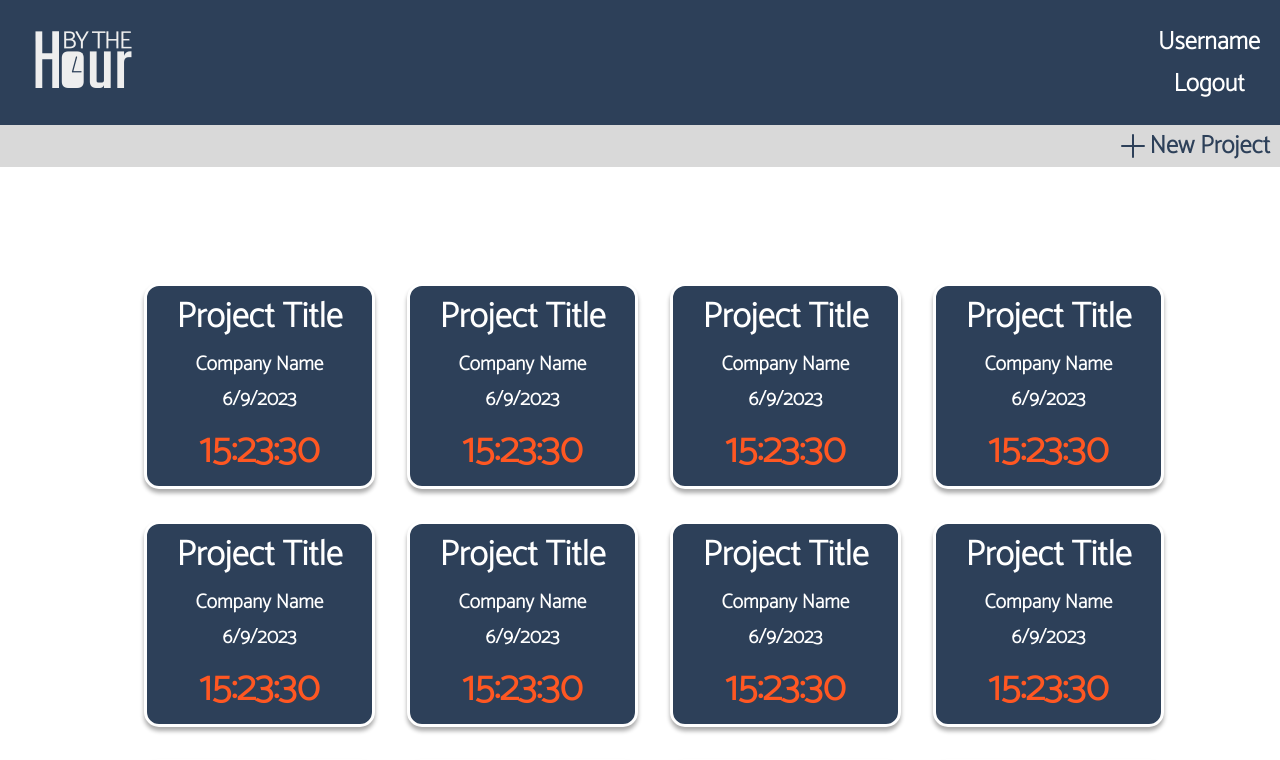
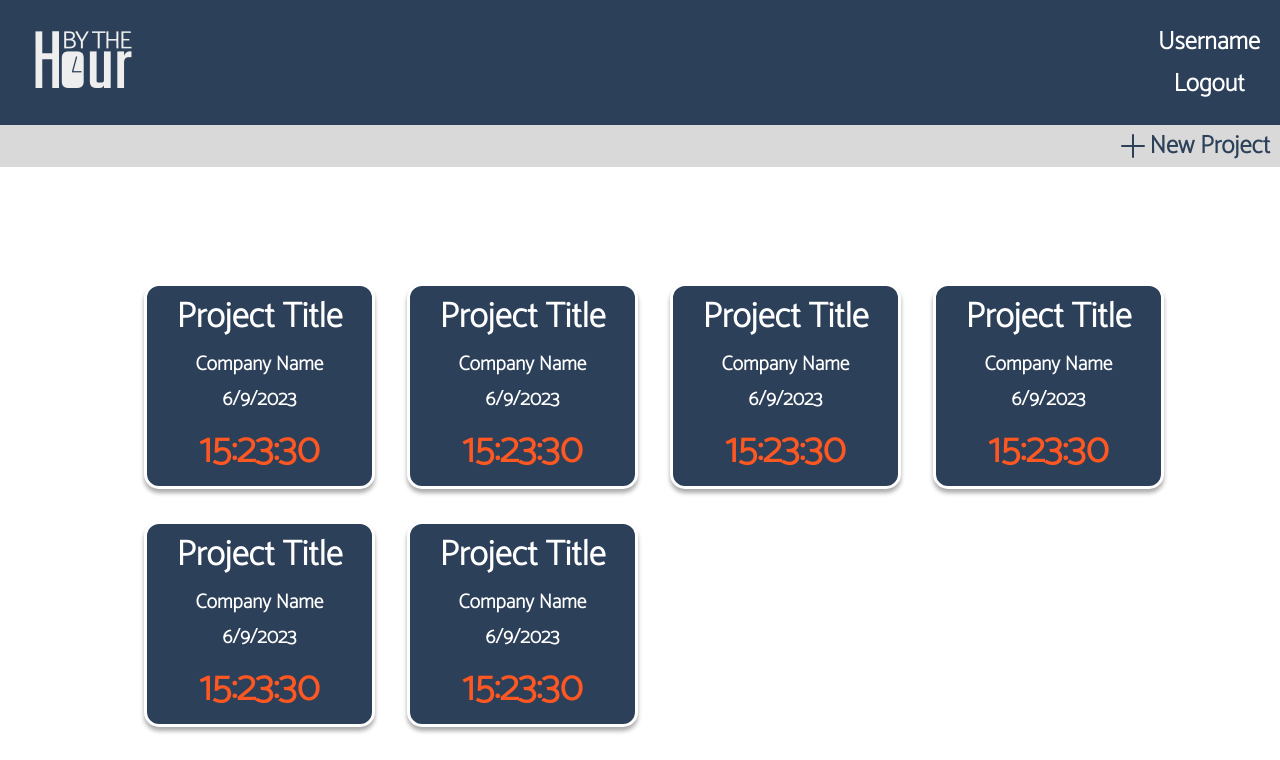
Before and after one commit to Chodges86/DevMountain-specs-capstone, a React (Create React App) app: page /dash in a window 1280 px wide. Shown: the top 760 px of the page. Built offline with nearby package versions, Linux system fonts and the light colour scheme.

Commit message:
Setup ProjectContext and route for the Selected Project page

```diff
--- a/src/App.js
+++ b/src/App.js
@@ -5,6 +5,7 @@ import LoginPage from './pages/LoginPage';
 import Header from './components/Header';
 import Register from './pages/RegisterPage';
 import Dashboard from './pages/Dashboard'
+import SelectedProject from './pages/SelectedProjectPage';
 
 function App() {
   return (
@@ -14,6 +15,7 @@ function App() {
         <Route index element={<LoginPage/>}/>
         <Route path='register' element={<Register/>}/>
         <Route path='dash' element={<Dashboard/>}/>
+        <Route path='project' element={<SelectedProject/>}/>
         </Routes>
     </div>
   );
--- a/src/components/ProjectCard.jsx
+++ b/src/components/ProjectCard.jsx
@@ -1,10 +1,29 @@
-import React from "react";
+import React, { useContext, useEffect, useState } from "react";
+import { useNavigate } from "react-router-dom";
+import ProjectContext from "../store/projectContext";
 
 import classes from "./ProjectCard.module.css";
 
 const ProjectCard = (props) => {
+  const [didNavigate, setDidNavigate] = useState()
+  const navigate = useNavigate()
+
+  const projCtx = useContext(ProjectContext)
+
+  useEffect(() =>{
+    if(didNavigate) {
+      navigate('/project')
+    }
+  },[didNavigate])
+
+  const projectClickedHandler = () => {
+    console.log(props.id)
+    projCtx.setProject(props)
+    setDidNavigate(true)
+  }
+
   return (
-      <div className={classes.card}>
+      <div className={classes.card} onClick={projectClickedHandler}>
         <h1>{props.name}</h1>
         <h2>{props.companyName}</h2>
         <h2>{props.lastDate}</h2>
--- a/src/index.js
+++ b/src/index.js
@@ -6,12 +6,16 @@ import reportWebVitals from "./reportWebVitals";
 
 import { BrowserRouter } from "react-router-dom";
 
+import { ProjectContextProvider } from "./store/projectContext";
+
 const root = ReactDOM.createRoot(document.getElementById("root"));
 root.render(
   <React.StrictMode>
-    <BrowserRouter>
-      <App />
-    </BrowserRouter>
+    <ProjectContextProvider>
+      <BrowserRouter>
+        <App />
+      </BrowserRouter>
+    </ProjectContextProvider>
   </React.StrictMode>
 );
 
--- a/src/pages/Dashboard.jsx
+++ b/src/pages/Dashboard.jsx
@@ -9,114 +9,53 @@ const DUMMY_PROJECTS = [
     companyName: "Company Name",
     lastDate: "6/9/2023",
     hours: "15:23:30",
+    id: 1,
   },
   {
     projectName: "Project Title",
     companyName: "Company Name",
     lastDate: "6/9/2023",
     hours: "15:23:30",
+    id: 2,
   },
   {
     projectName: "Project Title",
     companyName: "Company Name",
     lastDate: "6/9/2023",
     hours: "15:23:30",
+    id: 3,
   },
   {
     projectName: "Project Title",
     companyName: "Company Name",
     lastDate: "6/9/2023",
     hours: "15:23:30",
+    id: 4,
   },
   {
     projectName: "Project Title",
     companyName: "Company Name",
     lastDate: "6/9/2023",
     hours: "15:23:30",
+    id: 5,
   },
   {
     projectName: "Project Title",
     companyName: "Company Name",
     lastDate: "6/9/2023",
     hours: "15:23:30",
-  },
-  {
-    projectName: "Project Title",
-    companyName: "Company Name",
-    lastDate: "6/9/2023",
-    hours: "15:23:30",
-  },
-  {
-    projectName: "Project Title",
-    companyName: "Company Name",
-    lastDate: "6/9/2023",
-    hours: "15:23:30",
-  },
-  {
-    projectName: "Project Title",
-    companyName: "Company Name",
-    lastDate: "6/9/2023",
-    hours: "15:23:30",
-  },
-  {
-    projectName: "Project Title",
-    companyName: "Company Name",
-    lastDate: "6/9/2023",
-    hours: "15:23:30",
-  },
-  {
-    projectName: "Project Title",
-    companyName: "Company Name",
-    lastDate: "6/9/2023",
-    hours: "15:23:30",
-  },
-  {
-    projectName: "Project Title",
-    companyName: "Company Name",
-    lastDate: "6/9/2023",
-    hours: "15:23:30",
-  },
-  {
-    projectName: "Project Title",
-    companyName: "Company Name",
-    lastDate: "6/9/2023",
-    hours: "15:23:30",
-  },
-  {
-    projectName: "Project Title",
-    companyName: "Company Name",
-    lastDate: "6/9/2023",
-    hours: "15:23:30",
-  },
-  {
-    projectName: "Project Title",
-    companyName: "Company Name",
-    lastDate: "6/9/2023",
-    hours: "15:23:30",
-  },
-  {
-    projectName: "Project Title",
-    companyName: "Company Name",
-    lastDate: "6/9/2023",
-    hours: "15:23:30",
-  },
-  {
-    projectName: "Project Title",
-    companyName: "Company Name",
-    lastDate: "6/9/2023",
-    hours: "15:23:30",
+    id: 6,
   },
 ];
 
-const UserPortal = () => {
-
-    const calcHeight = (DUMMY_PROJECTS.length / 4) * 200
-
+const Dashboard = () => {
   return (
     <div className={classes.parentContainer}>
-        <div style={{ height: calcHeight }} className={classes.container}>
+      <div className={classes.container}>
         {DUMMY_PROJECTS.map((project) => (
           <ProjectCard
+            key={project.id}
+            id={project.id}
             name={project.projectName}
             companyName={project.companyName}
             lastDate={project.lastDate}
@@ -128,4 +67,4 @@ const UserPortal = () => {
   );
 };
 
-export default UserPortal;
+export default Dashboard;
--- a/src/pages/Dashboard.module.css
+++ b/src/pages/Dashboard.module.css
@@ -11,6 +11,7 @@
   flex-direction: column;
   flex-wrap: wrap; */
   display: grid;
+  justify-items: center;
   grid-template-columns: 1fr 1fr 1fr 1fr;
   width: 80%;
   margin-top: 100px;
--- a/src/pages/LoginPage.jsx
+++ b/src/pages/LoginPage.jsx
@@ -27,7 +27,7 @@ const LoginPage = () => {
     setUsername('')
     setPassword('')
 
-    navigate('/user-portal')
+    navigate('/dash')
   };
 
   const navigateToRegister = () => {
--- /dev/null
+++ b/src/pages/SelectedProjectPage.jsx
@@ -0,0 +1,12 @@
+import React, { useContext } from "react";
+import ProjectContext from "../store/projectContext";
+
+const SelectedProject = () => {
+    const projCtx = useContext(ProjectContext)
+    console.log(projCtx.selectedProject)
+    return (
+        <h1>Selected Project</h1>
+    )
+};
+
+export default SelectedProject
--- /dev/null
+++ b/src/store/projectContext.js
@@ -0,0 +1,26 @@
+import { createContext, useState } from "react";
+
+const ProjectContext = createContext({
+    selectedProject: {},
+    setProject: () => {}
+})
+
+export const ProjectContextProvider = (props) => {
+    const [selectedProject, setSelectedProject] = useState()
+
+    const setProject = (project) => {
+        console.log("setProject called")
+        setSelectedProject(project)
+    }
+
+    const contextValue = {
+        selectedProject,
+        setProject
+    }
+
+    return <ProjectContext.Provider value={contextValue}>
+        {props.children}
+    </ProjectContext.Provider>
+}
+
+export default ProjectContext
```
Lines whose indentation alone changed are shown as unchanged.
